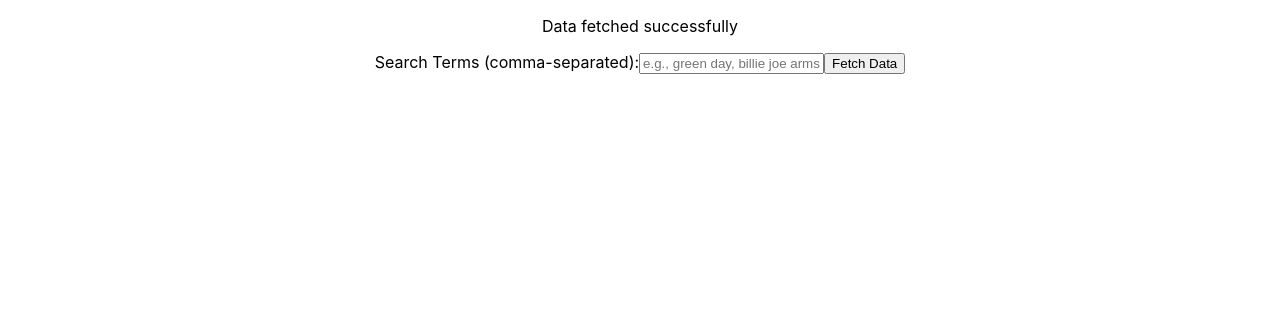
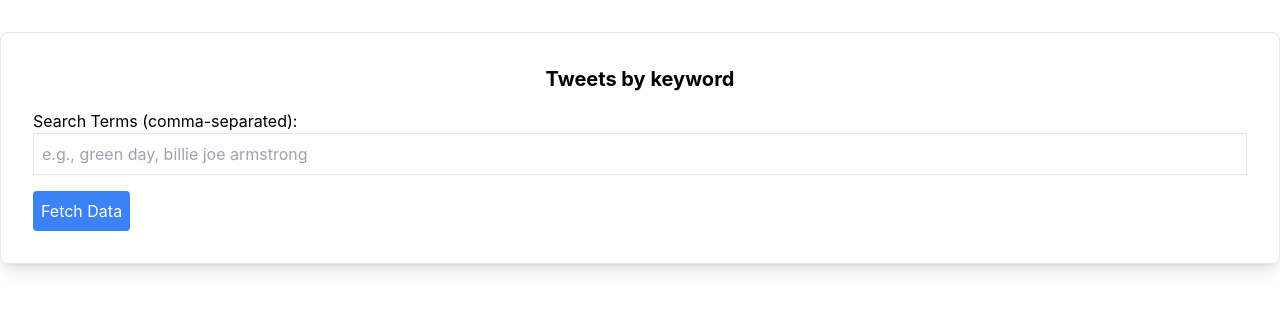
Before and after one commit to sdbxsdb/node_express_twitter, a React (Create React App) app: page / in a window 1280 px wide. Shown: the top 310 px of the page. Built offline with nearby package versions, Linux system fonts and the light colour scheme.

Commit message:
tweets working...!

```diff
--- a/package.json
+++ b/package.json
@@ -37,5 +37,8 @@
       "last 1 firefox version",
       "last 1 safari version"
     ]
+  },
+  "devDependencies": {
+    "tailwindcss": "^3.4.1"
   }
 }
--- a/src/App.js
+++ b/src/App.js
@@ -4,7 +4,7 @@ import "./App.css";
 function App() {
   const [loading, setLoading] = useState(false);
   const [searchTermsInput, setSearchTermsInput] = useState("");
-  const [searchTerms, setSearchTerms] = useState([]);
+  const [data, setData] = useState(undefined);
 
   const handleSearchTermsChange = (e) => {
     setSearchTermsInput(e.target.value);
@@ -13,10 +13,8 @@ function App() {
   const handleFetchData = async () => {
     setLoading(true);
 
-    // Replace <YOUR_API_TOKEN> with your actual Apify API token
     const apiToken = "apify_api_5N2jPVDR7eboInkTo99ugeK19hNQ0L2PztR4";
 
-    // Replace this URL with the appropriate API endpoint for your use case
     const apiUrl =
       "https://api.apify.com/v2/acts/apidojo~tweet-scraper/run-sync-get-dataset-items?token=" +
       apiToken;
@@ -58,11 +56,9 @@ function App() {
         throw new Error("Failed to fetch data from Apify");
       }
 
-      // Parse the response JSON
       const data = await response.json();
 
-      // Print or use the data as needed
-      console.log("Results from dataset", data);
+      setData(data);
     } catch (error) {
       console.error("Error fetching data:", error);
     } finally {
@@ -70,23 +66,104 @@ function App() {
     }
   };
 
+  console.log("DATA-", data);
+
   return (
-    <div className="App">
-      <p>
-        {loading ? "Fetching data from Apify..." : "Data fetched successfully"}
-      </p>
-      <label>
+    <div className="container mx-auto mt-8 p-8 border rounded-lg shadow-lg">
+      <p className="text-center font-bold text-xl mb-4">Tweets by keyword</p>
+      <label className="block mb-4">
         Search Terms (comma-separated):
         <input
+          className="border border-red p-2 w-full"
           type="text"
           value={searchTermsInput}
           onChange={handleSearchTermsChange}
           placeholder="e.g., green day, billie joe armstrong"
         />
       </label>
-      <button onClick={handleFetchData} disabled={loading}>
+      <button
+        onClick={handleFetchData}
+        disabled={loading}
+        className={`bg-blue-500 text-white p-2 rounded ${
+          loading ? "opacity-50 cursor-not-allowed" : ""
+        }`}
+      >
         {loading ? "Fetching..." : "Fetch Data"}
       </button>
+
+      {data && (
+        <div className="mt-8">
+          {data?.map((item) => (
+            <div key={item.id} className="border p-4 mb-4 rounded-lg shadow-md">
+              <p>
+                <strong>Author:</strong> {item.author.name} (@
+                {item.author.username})
+              </p>
+              <p>
+                <strong>Profile Picture:</strong>{" "}
+                <img
+                  src={item.author.profilePicture}
+                  alt="Profile"
+                  className="rounded-full w-16 h-16 object-cover"
+                />
+              </p>
+              <p>
+                <strong>Followers:</strong> {item.author.followers}
+              </p>
+
+              <p>
+                <strong>Retweets:</strong> {item.retweetCount}
+              </p>
+              <p>
+                <strong>Likes:</strong> {item.likeCount}
+              </p>
+              <p>
+                <strong>Reply Count:</strong> {item.replyCount}
+              </p>
+              <p>
+                <strong>Quote Count:</strong> {item.quoteCount}
+              </p>
+              <p>
+                <strong>Created At:</strong> {item.createdAt}
+              </p>
+              <p>
+                <strong>Bookmark Count:</strong> {item.bookmarkCount}
+              </p>
+              <p>
+                <strong>View Count:</strong> {item.viewCount}
+              </p>
+              <p>
+                <strong>Is Verified:</strong>{" "}
+                {item.author.isVerified ? "Yes" : "No"}
+              </p>
+
+              <p>
+                <strong>Tweet Text:</strong> {item.text}
+              </p>
+
+              <div className="flex flex-wrap gap-4 w-full justify-center">
+                {item?.media?.map((media, index) =>
+                  media.includes("video") ? (
+                    <video
+                      key={index}
+                      src={media}
+                      controls
+                      className="my-2 rounded-lg shadow-md"
+                    ></video>
+                  ) : (
+                    <img
+                      key={index}
+                      src={media}
+                      alt="Media"
+                      className="my-2 rounded-lg max-w-[400px] shadow-md "
+                    />
+                  )
+                )}
+              </div>
+            </div>
+          ))}
+        </div>
+      )}
     </div>
   );
 }
--- /dev/null
+++ b/tailwind.config.js
@@ -0,0 +1,8 @@
+/** @type {import('tailwindcss').Config} */
+module.exports = {
+  content: ["./src/**/*.{js,jsx,ts,tsx}"],
+  theme: {
+    extend: {},
+  },
+  plugins: [],
+};
```
Also changed, not shown: src/index.css (+7 -3 lines), 1 other file (tests, documents, lock files or other folders).
